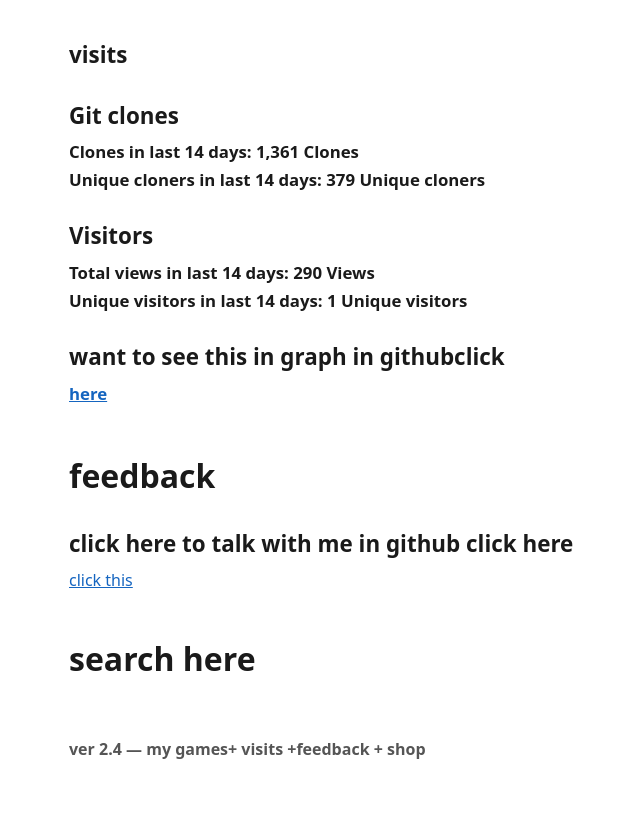
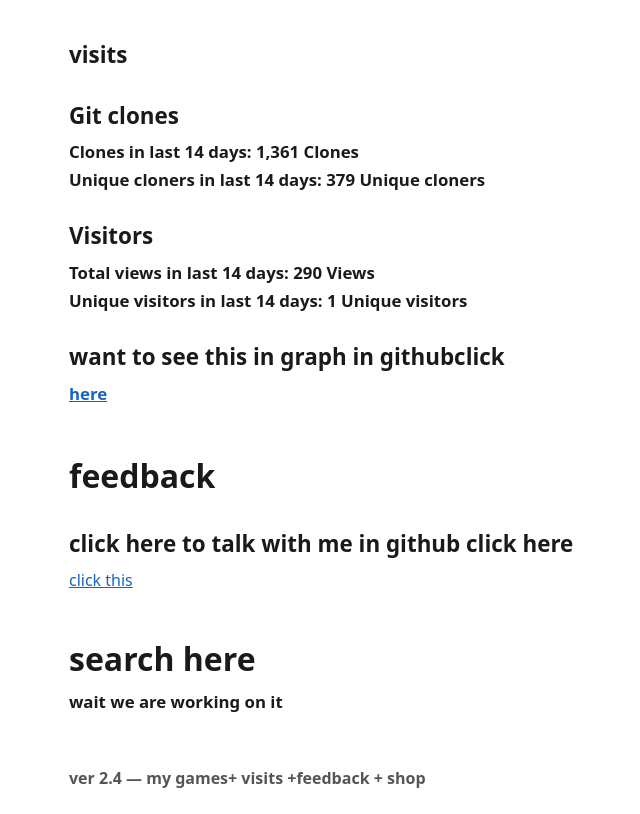
Before and after one commit to andrkamp/andrkamp.github.io, a plain HTML site: page index.html in a window 1280 px wide. Shown: the part 1423-2237 px from the top of the page, without its empty margins (191-831 px from the left). Before the commit the page ends 2208 px from the top, so only its background shows below. Drawn offline with Linux system fonts and the light colour scheme.

Commit message:
Update index.html

```diff
--- a/index.html
+++ b/index.html
@@ -205,6 +205,7 @@ The chart has 1 Y axis displaying Unique visitors. Data ranges from 0 to 1.>
     <!--shop tab-->
 <section class="panel" id="panel-shop" role="tabpanel" aria-labelledby="tab-shop" tabindex="0">
  <h1> search here</h1>
+  <h3>wait we are working on it</h3>
 </section>
   <h4>ver 2.4 &mdash; my games+ visits +feedback + shop</h4>
 
```
